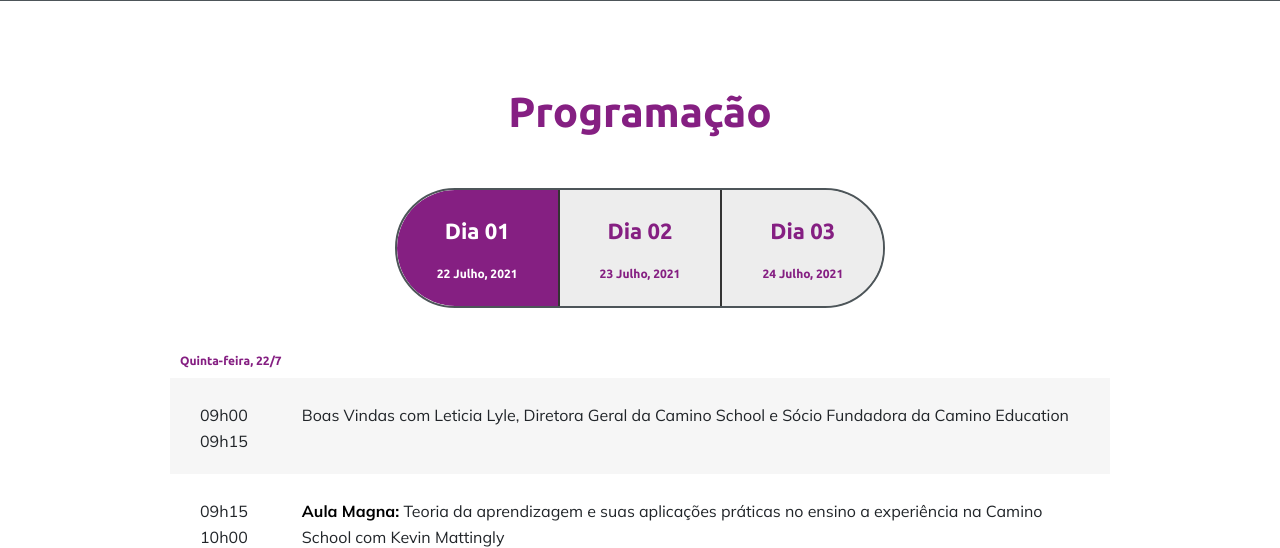
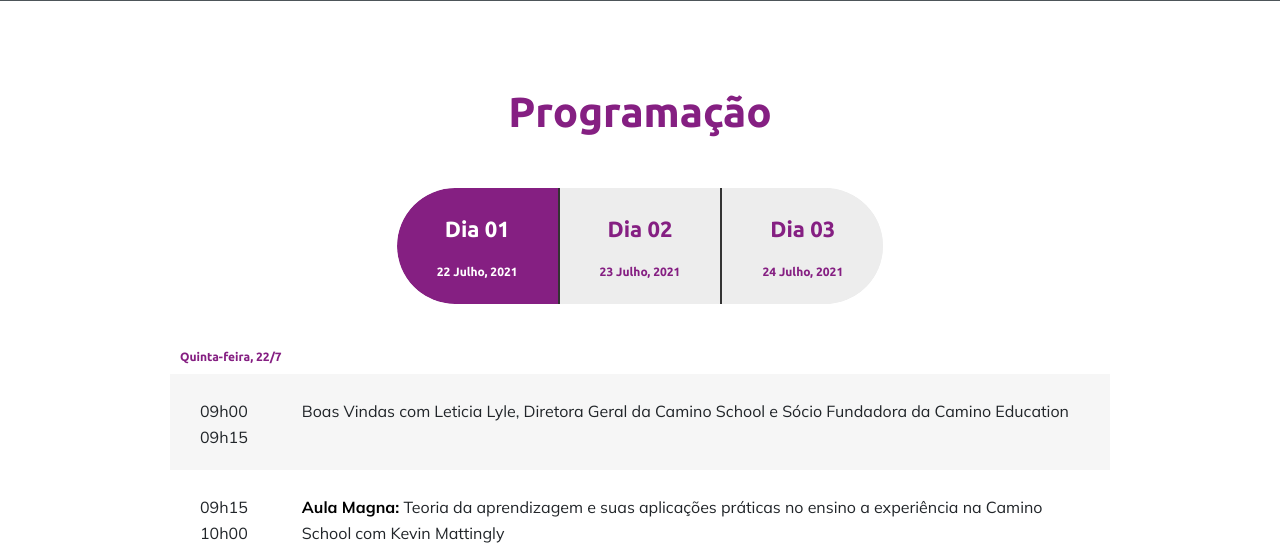
Before and after one commit to linalopes/LP-ALLS, a PHP site: page / in a window 1280 px wide. Shown: the part 4280-4828 px from the top of the page. Run offline with PHP 8.4, Linux system fonts and the light colour scheme; some libraries are stand-ins or nearby versions.

Commit message:
Update nav.css

```diff
--- a/css/nav.css
+++ b/css/nav.css
@@ -298,7 +298,7 @@
 	border-radius: 60px;
 	margin-bottom: 30px;
 	padding: 0;
-	border: solid 2px #4d5559;
+/*	border: solid 2px #4d5559;*/
 }
 .de_tab.tab_style_4 .de_nav li img {
 	width: auto;
```
